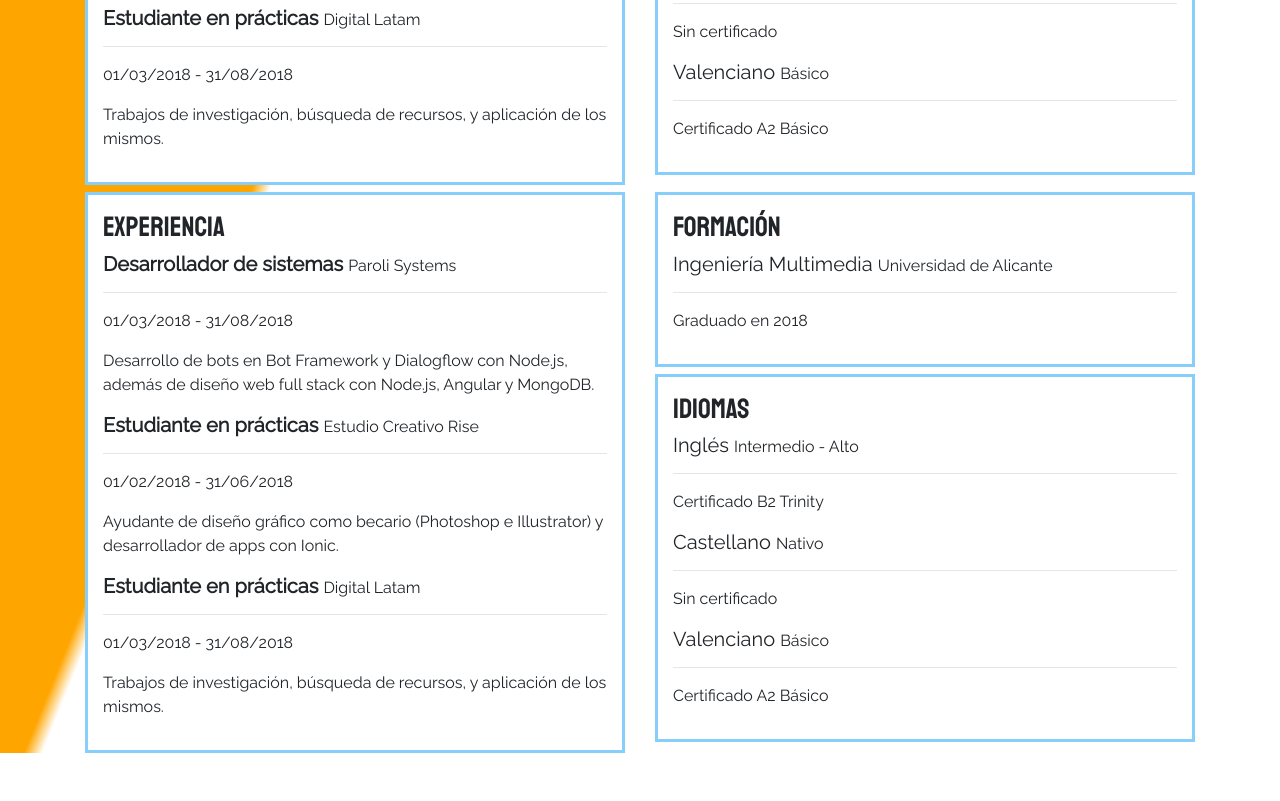
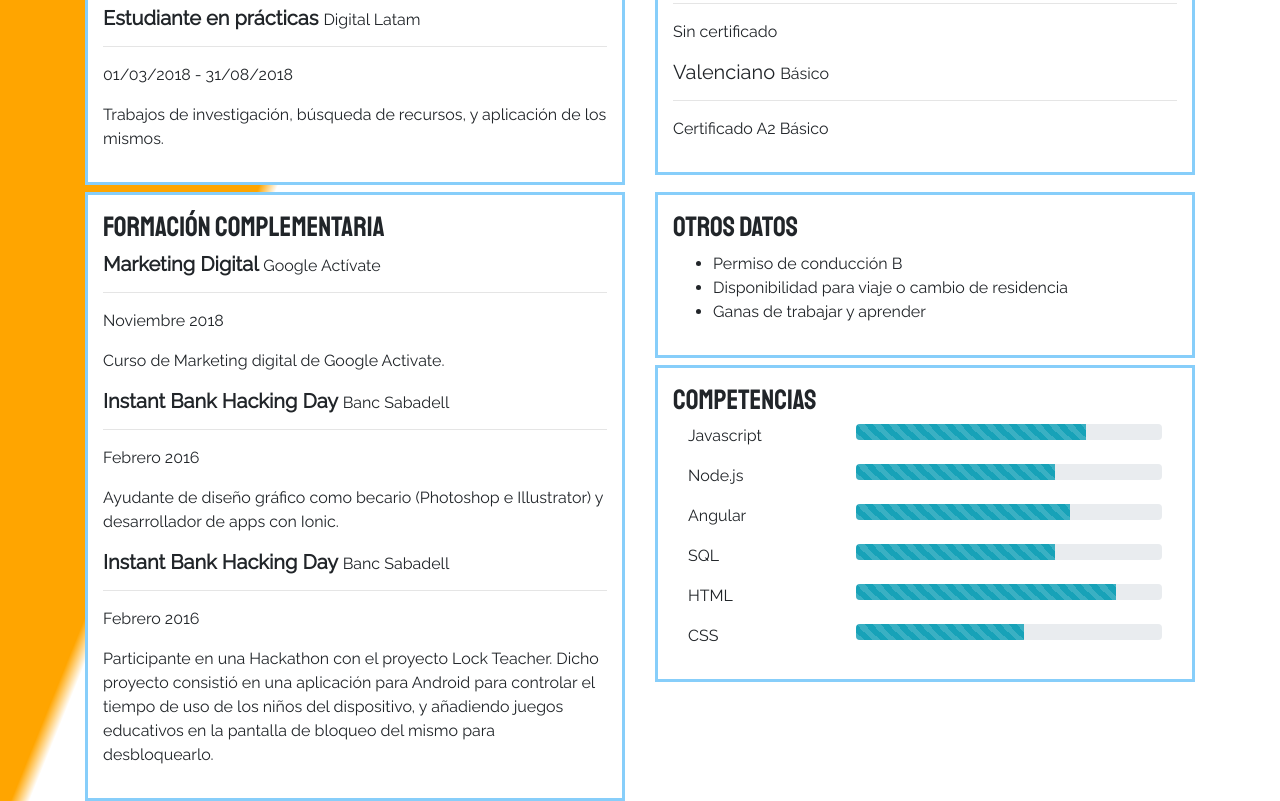
Before and after one commit to PalGria/Curriculum, a plain HTML site: page index.html in a window 1280 px wide. Shown: the part 651-1452 px from the top of the page. Before the commit the page ends 1404 px from the top, so only its background shows below. Drawn offline with nearby package versions, Linux system fonts and the light colour scheme.

Commit message:
Versión 0.9

```diff
--- a/index.html
+++ b/index.html
@@ -20,27 +20,38 @@
     <div class="container">
         <div class="header ">
             <div class="row ">
-                <div class="col-sm-3 text-center">
+                <div class="col-3 text-center">
                     <img class="fotoCurri" src="./placeholder.png" alt="Fotografía de Currículum">
                 </div>
-                <div class="col-sm-9">
+                <div class="col-9">
                     <h1>Jose Manuel Palau Alegría</h1>
                     <h3>Ingeniero Multimedia</h3>
                     <div class="row">
-                        <div class="col-md-6">
+                        <div class="col-lg-6">
                             <div class="datosPersonales">
-                                <p>Portfolio: <a href="https://palgria.github.io/Portfolio/">palgria.github.io/Portfolio/</a></p>
+                                <p>Portfolio:
+                                    <a href="https://palgria.github.io/Portfolio/">palgria.github.io/Portfolio/</a>
+                                </p>
                                 <p>Telefóno: 617 848 266</p>
                                 <p>Email: palaualegriajosemanuel@gmail.com</p>
                             </div>
 
 
                         </div>
-                        <div class="col-md-6">
+                        <div class="col-lg-6">
                             <div class="datosPersonales">
-                                <p><ion-icon name="logo-linkedin"></ion-icon><a href="https://www.linkedin.com/in/jmpa/ ">www.linkedin.com/in/jmpa/ </a></p>
-                                <p><ion-icon name="logo-twitter"></ion-icon><a href="https://twitter.com/palau_alegria">twitter.com/palau_alegria/</a></p>
-                                <p><ion-icon name="logo-github"></ion-icon><a href="https://github.com/Palgria">github.com/Palgria/</a></p>
+                                <p>
+                                    <ion-icon name="logo-linkedin"></ion-icon>
+                                    <a href="https://www.linkedin.com/in/jmpa/ ">www.linkedin.com/in/jmpa/ </a>
+                                </p>
+                                <p>
+                                    <ion-icon name="logo-twitter"></ion-icon>
+                                    <a href="https://twitter.com/palau_alegria">twitter.com/palau_alegria/</a>
+                                </p>
+                                <p>
+                                    <ion-icon name="logo-github"></ion-icon>
+                                    <a href="https://github.com/Palgria">github.com/Palgria/</a>
+                                </p>
                             </div>
                         </div>
 
@@ -49,46 +60,61 @@
             </div>
         </div>
         <div class="row ">
-            <div class="col-md-6 order-4">
+            <div class="col-lg-6 order-4">
                 <div class="row multiplesFilas">
                     <div class="resumeItem col-md-12">
                         <h3>Formación</h3>
-                        <h5>Ingeniería Multimedia <small>Universidad de Alicante</small></h5>
+                        <h5>Ingeniería Multimedia
+                            <small>Universidad de Alicante</small>
+                        </h5>
                         <hr/>
                         <p>Graduado en 2018</p>
                     </div>
                     <div class="resumeItem col-md-12">
                         <h3>Idiomas</h3>
-                        <h5>Inglés <small>Intermedio - Alto</small></h5>
+                        <h5>Inglés
+                            <small>Intermedio - Alto</small>
+                        </h5>
                         <hr/>
                         <p>Certificado B2 Trinity</p>
-                        <h5>Castellano <small>Nativo</small></h5>
+                        <h5>Castellano
+                            <small>Nativo</small>
+                        </h5>
                         <hr/>
                         <p>Sin certificado</p>
-                        <h5>Valenciano <small>Básico</small></h5>
+                        <h5>Valenciano
+                            <small>Básico</small>
+                        </h5>
                         <hr/>
                         <p>Certificado A2 Básico</p>
 
                     </div>
                 </div>
             </div>
-            <div class="col-md-6 order-1">
+            <div class="col-lg-6 order-1">
                 <div class="resumeItem">
-                        <h3>Experiencia</h3>
+                    <h3>Experiencia</h3>
                     <div>
-                        <h5 class = "font-weight-bold">Desarrollador de sistemas <small>Paroli Systems</small></h5>
+                        <h5 class="font-weight-bold">Desarrollador de sistemas
+                            <small>Paroli Systems</small>
+                        </h5>
                         <hr/>
                         <p>01/03/2018 - 31/08/2018</p>
-                        <p>Desarrollo de bots en Bot Framework y Dialogflow con Node.js, además de diseño web full stack con Node.js, Angular y MongoDB.</p>
+                        <p>Desarrollo de bots en Bot Framework y Dialogflow con Node.js, además de diseño web full stack con
+                            Node.js, Angular y MongoDB.</p>
                     </div>
                     <div>
-                        <h5 class = "font-weight-bold">Estudiante en prácticas <small>Estudio Creativo Rise</small></h5>
+                        <h5 class="font-weight-bold">Estudiante en prácticas
+                            <small>Estudio Creativo Rise</small>
+                        </h5>
                         <hr/>
                         <p>01/02/2018 - 31/06/2018</p>
                         <p>Ayudante de diseño gráfico como becario (Photoshop e Illustrator) y desarrollador de apps con Ionic.</p>
                     </div>
                     <div>
-                        <h5 class = "font-weight-bold">Estudiante en prácticas <small>Digital Latam</small></h5>
+                        <h5 class="font-weight-bold">Estudiante en prácticas
+                            <small>Digital Latam</small>
+                        </h5>
                         <hr/>
                         <p>01/03/2018 - 31/08/2018</p>
                         <p>Trabajos de investigación, búsqueda de recursos, y aplicación de los mismos.
@@ -100,52 +126,130 @@
             </div>
         </div>
         <div class="row ">
-            <div class="col-md-6 order-4">
+            <div class="col-lg-6 order-4">
                 <div class="row multiplesFilas">
                     <div class="resumeItem col-md-12">
-                        <h3>Formación</h3>
-                        <h5>Ingeniería Multimedia <small>Universidad de Alicante</small></h5>
-                        <hr/>
-                        <p>Graduado en 2018</p>
+                        <h3>Otros datos</h3>
+                        <ul>
+                            <li>Permiso de conducción B</li>
+                            <li>Disponibilidad para viaje o cambio de residencia</li>
+                            <li>Ganas de trabajar y aprender</li>
+                        </ul>
                     </div>
                     <div class="resumeItem col-md-12">
-                        <h3>Idiomas</h3>
-                        <h5>Inglés <small>Intermedio - Alto</small></h5>
-                        <hr/>
-                        <p>Certificado B2 Trinity</p>
-                        <h5>Castellano <small>Nativo</small></h5>
-                        <hr/>
-                        <p>Sin certificado</p>
-                        <h5>Valenciano <small>Básico</small></h5>
-                        <hr/>
-                        <p>Certificado A2 Básico</p>
+                        <h3>Competencias</h3>
+                        <div class="container">
+                            <div class="row">
+                                <div class="col-4">
+                                    <p> Javascript </p>
+                                </div>
+                                <div class="col-8">
+                                    <div class="progress" id="prog1">
+                                        <div class="progress-bar progress-bar-striped bg-info" role="progressbar" style="width: 75%" aria-valuenow="70" aria-valuemin="0"
+                                            aria-valuemax="100">
+                                        </div>
+                                    </div>
+                                </div>
+                            </div>
+                            <div class="row">
+                                <div class="col-4">
+                                    <p> Node.js </p>
+                                </div>
+                                <div class="col-8">
+                                    <div class="progress" id="prog1">
+                                        <div class="progress-bar progress-bar-striped bg-info" role="progressbar" style="width: 65%" aria-valuenow="70" aria-valuemin="0"
+                                            aria-valuemax="100">
+                                        </div>
+                                    </div>
+                                </div>
+                            </div>
+                            <div class="row">
+                                <div class="col-4">
+                                    <p> Angular </p>
+                                </div>
+                                <div class="col-8">
+                                    <div class="progress" id="prog1">
+                                        <div class="progress-bar progress-bar-striped bg-info" role="progressbar" style="width: 70%" aria-valuenow="70" aria-valuemin="0"
+                                            aria-valuemax="100">
+                                        </div>
+                                    </div>
+                                </div>
+                            </div>
+                            <div class="row">
+                                <div class="col-4">
+                                    <p> SQL </p>
+                                </div>
+                                <div class="col-8">
+                                    <div class="progress" id="prog1">
+                                        <div class="progress-bar progress-bar-striped bg-info" role="progressbar" style="width: 65%" aria-valuenow="70" aria-valuemin="0"
+                                            aria-valuemax="100">
+                                        </div>
+                                    </div>
+                                </div>
+                            </div>
+                            <div class="row">
+                                <div class="col-4">
+                                    <p> HTML </p>
+                                </div>
+                                <div class="col-8">
+                                    <div class="progress" id="prog1">
+                                        <div class="progress-bar progress-bar-striped bg-info" role="progressbar" style="width: 85%" aria-valuenow="70" aria-valuemin="0"
+                                            aria-valuemax="100">
+                                        </div>
+                                    </div>
+                                </div>
+                            </div>
+                            <div class="row">
+                                <div class="col-4">
+                                    <p> CSS </p>
+                                </div>
+                                <div class="col-8">
+                                    <div class="progress" id="prog1">
+                                        <div class="progress-bar progress-bar-striped bg-info" role="progressbar" style="width: 55%" aria-valuenow="70" aria-valuemin="0"
+                                            aria-valuemax="100">
+                                        </div>
+                                    </div>
+                                </div>
+                            </div>
+                        </div>
+
+
+
+
 
                     </div>
                 </div>
             </div>
-            <div class="col-md-6 order-1">
+            <div class="col-lg-6 order-1">
                 <div class="resumeItem">
-                        <h3>Experiencia</h3>
+                    <h3>Formación complementaria</h3>
                     <div>
-                        <h5 class = "font-weight-bold">Desarrollador de sistemas <small>Paroli Systems</small></h5>
+                        <h5 class="font-weight-bold">Marketing Digital
+                            <small>Google Actívate</small>
+                        </h5>
                         <hr/>
-                        <p>01/03/2018 - 31/08/2018</p>
-                        <p>Desarrollo de bots en Bot Framework y Dialogflow con Node.js, además de diseño web full stack con Node.js, Angular y MongoDB.</p>
+                        <p>Noviembre 2018</p>
+                        <p>Curso de Marketing digital de Google Activate.</p>
                     </div>
                     <div>
-                        <h5 class = "font-weight-bold">Estudiante en prácticas <small>Estudio Creativo Rise</small></h5>
+                        <h5 class="font-weight-bold">Instant Bank Hacking Day
+                            <small>Banc Sabadell</small>
+                        </h5>
                         <hr/>
-                        <p>01/02/2018 - 31/06/2018</p>
+                        <p>Febrero 2016</p>
                         <p>Ayudante de diseño gráfico como becario (Photoshop e Illustrator) y desarrollador de apps con Ionic.</p>
                     </div>
                     <div>
-                        <h5 class = "font-weight-bold">Estudiante en prácticas <small>Digital Latam</small></h5>
+                        <h5 class="font-weight-bold">Instant Bank Hacking Day
+                            <small>Banc Sabadell</small>
+                        </h5>
                         <hr/>
-                        <p>01/03/2018 - 31/08/2018</p>
-                        <p>Trabajos de investigación, búsqueda de recursos, y aplicación de los mismos.
+                        <p>Febrero 2016</p>
+                        <p>Participante en una Hackathon con el proyecto Lock Teacher. Dicho proyecto consistió en una aplicación
+                            para Android para controlar el tiempo de uso de los niños del dispositivo, y añadiendo juegos
+                            educativos en la pantalla de bloqueo del mismo para desbloquearlo.</p>
+                    </div>
 
-                        </p>
-                    </div>
                 </div>
 
             </div>
```
Also changed, not shown: style.css (+20 -3 lines).
